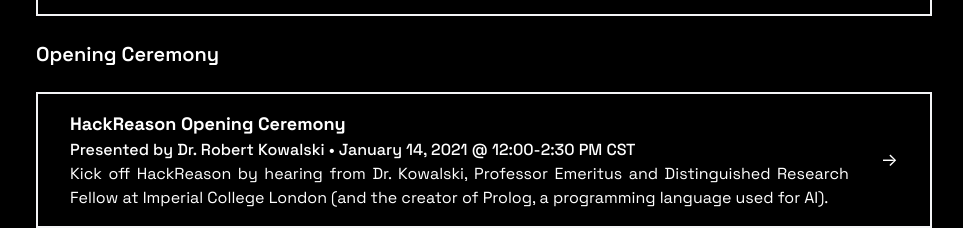
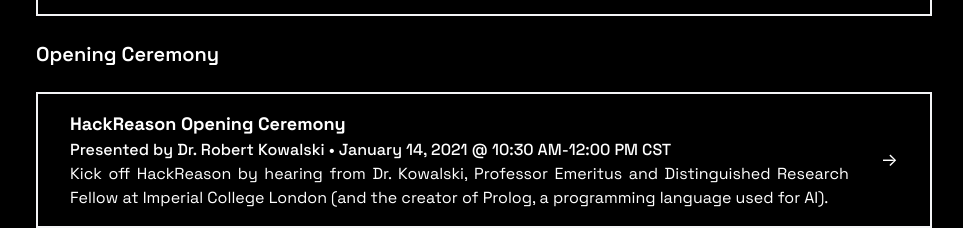
Before and after one commit to aisutd/hackreason-site, a Next.js app: page / in a window 1280 px wide. Shown: the part 1160-1388 px from the top of the page, without its empty margins (156-1119 px from the left). Built offline with nearby package versions, Linux system fonts and the light colour scheme.

Commit message:
Update schedule

```diff
--- a/components/schedule.tsx
+++ b/components/schedule.tsx
@@ -75,7 +75,7 @@
       <div className='py-2 font-semibold text-xl'>Opening Ceremony</div>
       <ScheduleCard
         title='HackReason Opening Ceremony'
-        datetime='January 14, 2021 @ 12:00-2:30 PM CST'
+        datetime='January 14, 2021 @ 10:30 AM-12:00 PM CST'
         presenter='Dr. Robert Kowalski'
         description='Kick off HackReason by hearing from Dr. Kowalski, Professor Emeritus and Distinguished Research Fellow at Imperial College London (and the creator of Prolog, a programming language used for AI).'
         joinLink='//bit.ly/utd-logical-english'
```
